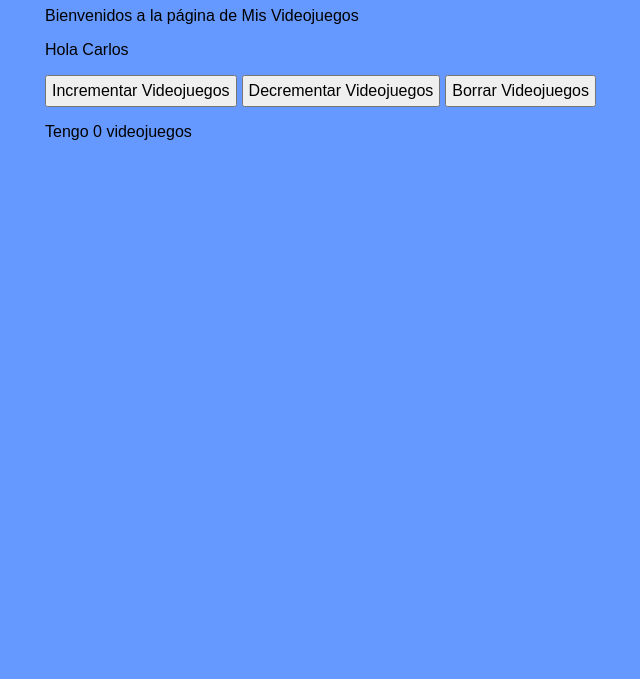
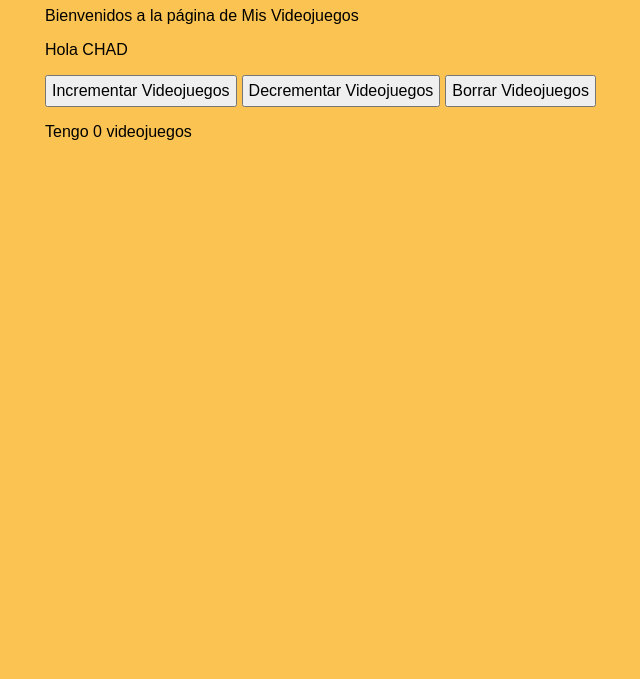
Before and after one commit to A01745219EduardoRMullerR/WebLabHW, a React app in the folder practica3/: page / in a window 1280 px wide. Shown: the part 121-800 px from the top of the page, without its empty margins (3-643 px from the left). Built offline with nearby package versions, Linux system fonts and the light colour scheme.

Commit message:
minor refactor

```diff
--- a/practica3/src/index.css
+++ b/practica3/src/index.css
@@ -1,6 +1,6 @@
 html, body{
     color: black;
-    background-color: #6699FF;
+    background-color: #fbc352;
     font-family: Arial, Helvetica, sans-serif;
  font-size: 1rem;
  padding: 20px;
--- a/practica3/src/index.js
+++ b/practica3/src/index.js
@@ -7,4 +7,4 @@ const divRoot = document.querySelector('#root');
 
 //Utilizamos un prop 'nombre' para enviar información al componente
 // VideojuegosApp
-ReactDOM.render(<VideojuegosApp nombre='Carlos' />, divRoot);
+ReactDOM.render(<VideojuegosApp nombre='CHAD' />, divRoot);
```
